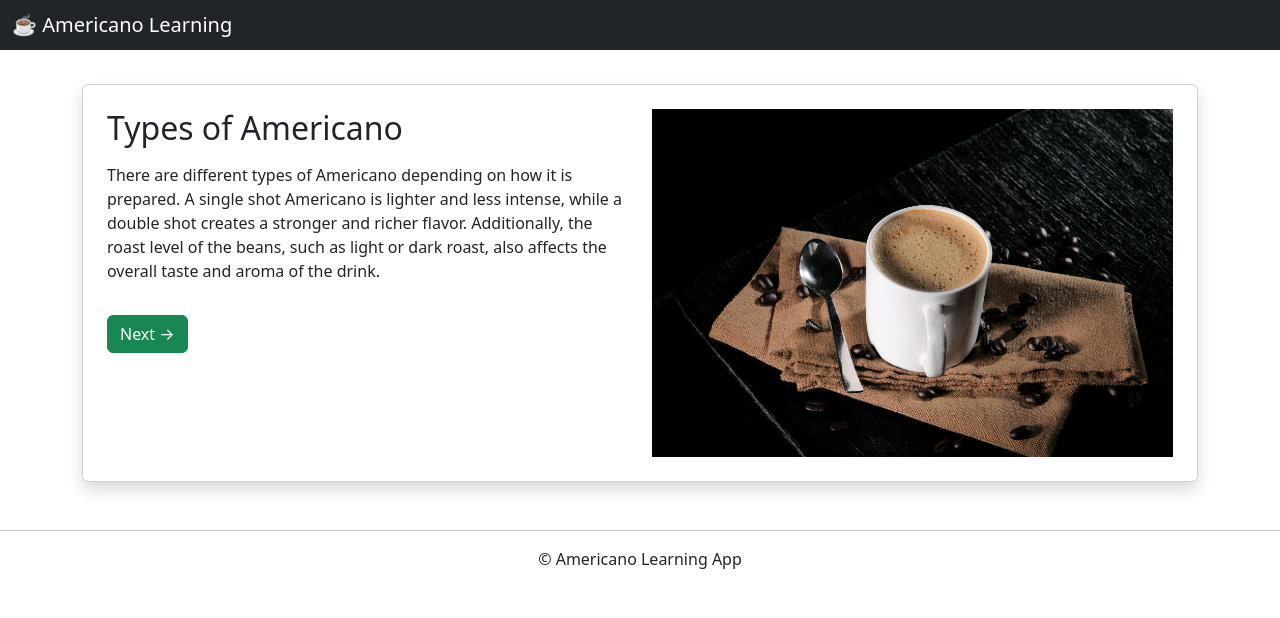
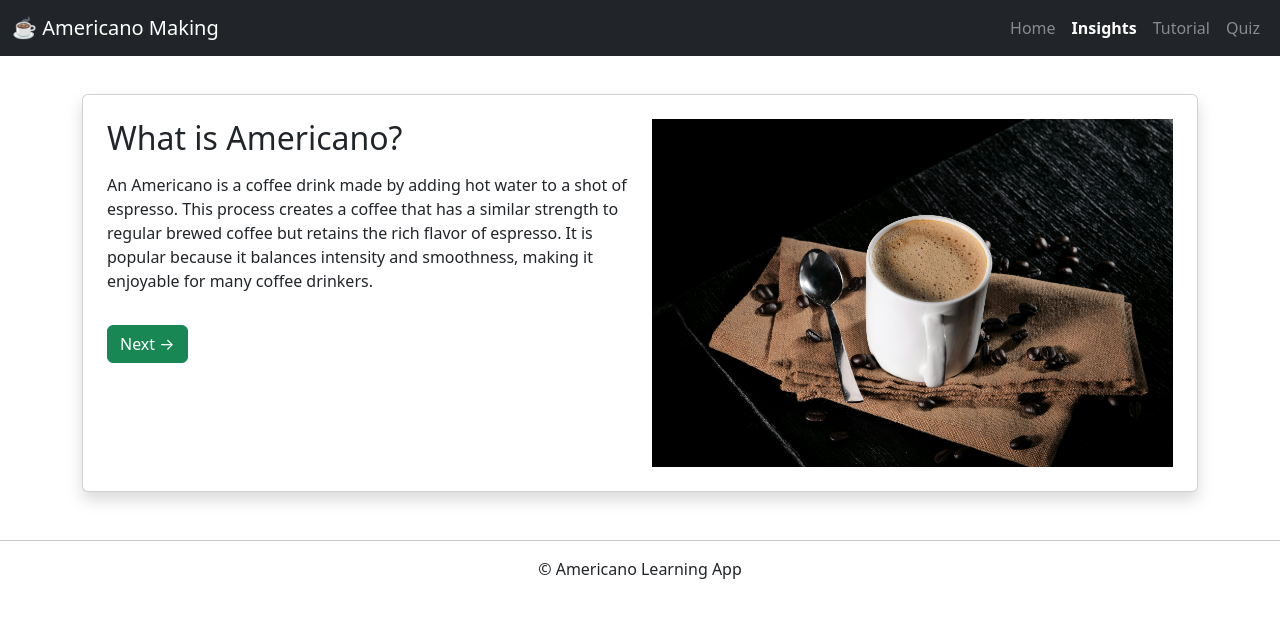
Before and after one commit to KaiLoonLow01/Kai_Loon_Low, a Flask app: page /learn/1 in a window 1280 px wide. Shown: the top 618 px of the page. Run offline with Flask 3, Linux system fonts and the light colour scheme.

Commit message:
completing technical part

```diff
--- a/app.py
+++ b/app.py
@@ -16,14 +16,14 @@ learn_data = [
         "image": "/static/images/americano.jpg"
     },
     {
-        "title": "Ingredients",
+        "title": "Ingredients & Tools",
         "content": "To make an Americano, you need a few simple ingredients and tools. The main components are freshly ground coffee beans and hot water. An espresso machine is used to extract the coffee properly. The quality of the beans and the freshness of the grind play a major role in the final taste of the drink.",
         "image": "/static/images/americano.jpg"
     },
     {
         "title": "Coffee Beans",
         "content": "Coffee beans are one of the most important factors that influence the taste of an Americano. Different types of beans produce different flavor profiles, ranging from smooth and mild to strong and bitter. By exploring different beans, you can understand how each type affects the final taste of your coffee.",
-        "action": "/beans"
+        "action": "/learn/6"
     },
     {
         "title": "Best Beans",
@@ -36,34 +36,36 @@ learn_data = [
         # "image": "/static/images/temperature.jpg"
     },
     {
-        "title": "Preparation",
-        "content": "Preparing an Americano involves several important steps. First, the coffee beans are ground to the correct consistency. Then, the coffee is tamped evenly in the portafilter before brewing the espresso. Finally, hot water is added to the espresso to create the Americano. Each step must be done carefully to achieve the best flavor.",
+        "title": "Step-1 Pull a ‘blank shot’",
+        "content": "Before brewing espresso, run hot water through the machine with an empty portafilter (no coffee). This quick “blank shot” warms up the group head and portafilter, stabilizes brewing temperature, and rinses away any old coffee residue. Let the water run for about 3–5 seconds (or until it flows smoothly), and if possible, run it into your cup to preheat the cup as well. Discard the water, then proceed to brew your espresso.",
         "image": "/static/images/preparation.jpg"
     }
     ,
     {
-        "title": "Step-1: Grinding Coffee Beans",
+        "title": "Step-2: Grinding Coffee Beans",
         "content": "The first step in preparing an Americano is grinding the coffee beans. The beans should be ground to a medium-fine consistency, similar to table salt. This allows proper extraction during brewing. If the grind is too coarse, the coffee will be weak, and if it is too fine, it may become overly bitter or over-extracted.",
         "image": "/static/images/preparation.jpg"
     },
     {
-        "title": "Step-2: Tamping the Coffee",
+        "title": "Step-3 Fill the portafilter",
+        "content": "For a single shot of espresso, use about 0.2 ounces of ground beans (one rounded teaspoon). Use one rounded tablespoon (0.6 ounces) of ground beans for a double espresso.",
+        "image": "/static/images/preparation.jpg"
+    }
+    ,
+    {
+        "title": "Step-4: Tamping the Coffee",
         "content": "After grinding, the coffee grounds are placed into the portafilter and evenly tamped down using a tamper. This step is important because it ensures uniform pressure during extraction. Uneven tamping can cause water to flow irregularly, leading to poor flavor balance in the espresso shot.",
         "image": "/static/images/preparation.jpg"
     },
     {
-        "title": "Step-3: Brewing Espresso",
+        "title": "Step-5: Brewing Espresso",
         "content": "Once the coffee is properly tamped, it is placed into the espresso machine for brewing. Hot pressurized water is forced through the compacted coffee grounds to extract rich espresso. The brewing time usually lasts around 25 to 30 seconds, producing a strong and concentrated coffee base.",
         "image": "/static/images/preparation.jpg"
     },
+
     {
-        "title": "Step-4: Adding Hot Water",
-        "content": "After the espresso is brewed, hot water is added to it to create the Americano. The ratio of water to espresso can vary depending on taste preference. This step dilutes the intensity of espresso while preserving its aroma and flavor, resulting in a smoother coffee drink.",
-        "image": "/static/images/preparation.jpg"
-    },
-    {
-        "title": "Step-5: Final Americano",
-        "content": "The final step is serving the Americano. At this stage, the drink has a balanced flavor that combines the strength of espresso with the smoothness of hot water. It can be enjoyed plain or customized with milk or sugar depending on personal preference.",
+        "title": "Step-6: Adding Hot Water And Serve",
+        "content": "After the espresso is brewed, hot water is added to it to create the Americano. The ratio of water to espresso can vary depending on taste preference. This step dilutes the intensity of espresso while preserving its aroma and flavor. The final step is serving the Americano. At this stage, the drink has a balanced flavor that combines the strength of espresso with the smoothness of hot water. It can be enjoyed plain or customized with milk or sugar depending on personal preference.",
         "image": "/static/images/preparation.jpg"
     }
 ]
@@ -73,30 +75,59 @@ quiz_data = [
         "question": "Which bean produces a more bitter taste?",
         "options": ["Arabica", "Robusta", "Dark roast"],
         "answer": "Robusta",
+        "tip": "Tip: Bean variety can strongly affect bitterness; Robusta usually has higher caffeine.",
         "feedback": {
-            "Arabica": "Arabica is smoother and less bitter.",
-            "Robusta": "Correct! Robusta is more bitter due to high caffeine.",
-            "Dark roast": "Roast affects taste, but bean type matters more here."
+            "Arabica": "Arabica is usually smoother and less bitter than Robusta.",
+            "Robusta": "Correct! Robusta tends to be more bitter due to higher caffeine and stronger flavor.",
+            "Dark roast": "Roast level affects bitterness, but this question is about bean type."
         }
     },
     {
-        "question": "Which factor affects bitterness more?",
+        "question": "Which factor affects bitterness more during extraction?",
         "options": ["Water temperature", "Brewing time", "Amount of sugar"],
         "answer": "Water temperature",
+        "tip": "Tip: Extraction depends on brewing variables like temperature and time, not sweetness.",
         "feedback": {
-            "Water temperature": "Correct! Temperature controls extraction.",
-            "Brewing time": "Partially correct but less impactful.",
-            "Amount of sugar": "Sugar affects sweetness, not bitterness."
+            "Water temperature": "Correct! Temperature influences extraction rate and bitterness.",
+            "Brewing time": "Brewing time matters too, but temperature is a major driver of extraction.",
+            "Amount of sugar": "Sugar changes sweetness, not extraction bitterness."
         }
     },
     {
-        "question": "Which gives stronger coffee?",
+        "question": "Which gives a stronger Americano base?",
         "options": ["Single shot", "Double shot", "Adding more water"],
         "answer": "Double shot",
+        "tip": "Tip: Strength is primarily determined by how much espresso you extract before diluting.",
         "feedback": {
-            "Single shot": "Single shot is lighter and less strong.",
-            "Double shot": "Correct! More espresso = stronger coffee.",
-            "Adding more water": "Water dilutes coffee, making it weaker."
+            "Single shot": "Single shot is lighter and less strong than a double shot.",
+            "Double shot": "Correct! More espresso creates a stronger base.",
+            "Adding more water": "More water dilutes coffee, making it weaker."
+        }
+    },
+
+    # New Q4 (from image)
+    {
+        "question": "Which roast gives a smoky flavor?",
+        "options": ["Light roast", "Dark roast", "Medium roast"],
+        "answer": "Dark roast",
+        "tip": "Tip: Dark roasts are roasted longer, which brings out deeper, smokier flavors and reduces acidity.",
+        "feedback": {
+            "Light roast": "Light roasts tend to be brighter and more acidic, with less smoky flavor.",
+            "Dark roast": "Correct! Dark roast commonly has a smoky, bold flavor due to longer roasting.",
+            "Medium roast": "Medium roasts are more balanced and typically less smoky than dark roasts."
+        }
+    },
+
+    # New Q5 (from image)
+    {
+        "question": "Which factor mainly controls how strong an Americano tastes?",
+        "options": ["Amount of espresso", "Water temperature", "Amount of sugar"],
+        "answer": "Amount of espresso",
+        "tip": "Tip: Strength mostly depends on how much espresso is used and how much it’s diluted with water.",
+        "feedback": {
+            "Amount of espresso": "Correct! More espresso (e.g., double shot) generally makes a stronger Americano.",
+            "Water temperature": "Temperature affects extraction and bitterness, but it’s not the main control for overall strength.",
+            "Amount of sugar": "Sugar changes sweetness, not the coffee’s strength."
         }
     }
 ]
@@ -124,7 +155,7 @@ beans = [
     }
 ]
 
-
+print(len(learn_data)+len(beans))
 app = Flask(__name__)
 app.secret_key = "secret"
 
@@ -135,86 +166,55 @@ def home():
 # Start
 session={}
 session['answers']=[]
-session['progress']=[]
-@app.route("/start")
-def start():
-    return redirect("/learn/0")
-
-# Learning
+session['corrected']=0
+session['progress']=0
+@app.route("/learn_complete")
+def end_learning():
+    return render_template("end_learn.html")
 @app.route("/learn/<int:step>")
 def learn(step):
-    if step >= len(learn_data):
-        return redirect("/quiz/0")
+    if step > len(learn_data)+4:
+        return redirect("/learn_complete")
+    elif step>=6 and step<=9:
+        return render_template("bean.html",bean=beans[step-6],step=step,index=step-6, total=len(beans))
+    lesson = {}
+    if step>=10:
+        lesson=learn_data[step-5]
+    else:
+        lesson=learn_data[step-1]
 
-    lesson = learn_data[step]
-    session["progress"].append(step)
+    session["progress"]=step
 
     return render_template("learn.html", lesson=lesson, step=step)
 
-# Beans entry point
-@app.route("/beans")
-def beans_intro():
-    return redirect("/beans/0")
-
-
-
-@app.route("/beans/<int:i>")
-def bean_page(i):
-    if i >= len(beans):
-        return redirect("/learn/5")  # continue learning
-
-    bean = beans[i]
-    return render_template("bean.html", bean=bean, index=i, total=len(beans))
-
-
-
-@app.route("/select_bean/<int:i>")
-def select_bean(i):
-    session["selected_bean"] = beans[i]["name"]
-    return redirect("/learn/5")  # continue learning
-
-
 @app.route("/quiz/<int:q>", methods=["GET", "POST"])
 def quiz(q):
-    if q >= len(quiz_data):
+    if q==1:
+        session['corrected']=0
+        session['answers']=[]
+    if q > len(quiz_data):
         return redirect("/result")
 
     if request.method == "POST":
+        question = quiz_data[q-1]
+        correct = question["answer"]
         selected = request.form.get("answer")
         print(selected)
-        session['answers'].append(selected)
+        is_correct=False
+        if selected==correct :
+            if selected not in session['answers']:
+                session["corrected"]+=1
+                session['answers'].append(selected)
+            is_correct=True
         print(session)
-        return redirect(f"/feedback/{q}/{selected}")
+        return render_template("quiz.html",is_correct=is_correct,feedback_msg=question['feedback'][selected],q=question,next_q=q+1,total=len(quiz_data))
 
-    return render_template("quiz.html", q=quiz_data[q], index=q)
+    return render_template("quiz.html", q=quiz_data[q-1], index=q-1)
 
-# Feedback
-@app.route("/feedback/<int:q>/<option>")
-def feedback(q, option):
-    question = quiz_data[q]
-    # print(question)
-    correct = question["answer"]
-    # print(correct)
-    feedback_text = question["feedback"][option]
 
-    return render_template(
-        "feedback.html",
-        option=option,
-        correct=correct,
-        feedback=feedback_text,
-        next_q=q + 1
-    )
-
-# Result
 @app.route("/result")
 def result():
-    score = 0
-    for i, ans in enumerate(session["answers"]):
-        if ans == quiz_data[i]["answer"]:
-            print(ans)
-            score += 1
-    print(score)
-    return render_template("result.html", score=score, total=len(quiz_data))
+    return render_template("result.html", score=session["corrected"], total=len(quiz_data))
 
 
 if __name__ == "__main__":
--- a/templates/home.html
+++ b/templates/home.html
@@ -6,5 +6,5 @@
 <h1>Welcome ☕</h1>
 <p>Learn how to make and understand Americano coffee.</p>
 
-<a href="/start" class="btn btn-primary">Start Learning</a>
+<a href="/learn/1" class="btn btn-primary">Start Learning</a>
 {% endblock %}
--- a/templates/layout.html
+++ b/templates/layout.html
@@ -1,7 +1,8 @@
 <!DOCTYPE html>
 <html lang="en">
 <head>
-    <meta charset="UTF-8">
+  <meta charset="UTF-8" />
+  <meta name="viewport" content="width=device-width, initial-scale=1" />
   <title>{% block title %}Americano App{% endblock %}</title>
 
   <!-- Bootstrap -->
@@ -9,30 +10,57 @@
   <script src="https://code.jquery.com/jquery-3.6.0.min.js"></script>
 
   <style>
-        body {
-            padding-top: 60px;
-        }
-        .navbar-brand:hover {
-            opacity: 0.8;
-        }
+    body { padding-top: 70px; }
+    .navbar-brand:hover { opacity: 0.85; }
+
+    /* optional: nicer spacing for nav links */
+    .navbar .nav-link { opacity: 0.85; }
+    .navbar .nav-link:hover,
+    .navbar .nav-link:focus { opacity: 1; }
+    .navbar .nav-link.active { opacity: 1; font-weight: 600; }
   </style>
 </head>
 
 <body>
 
 <!-- Navbar -->
-<nav class="navbar navbar-dark bg-dark fixed-top">
+<nav class="navbar navbar-dark bg-dark fixed-top navbar-expand-md">
   <div class="container-fluid">
+
     <a href="/" class="navbar-brand mb-0 h1 text-decoration-none">
-            ☕ Americano Learning
+      ☕ Americano Making
     </a>
+
+    <!-- Mobile toggle -->
+    <button class="navbar-toggler" type="button" data-bs-toggle="collapse" data-bs-target="#mainNav"
+            aria-controls="mainNav" aria-expanded="false" aria-label="Toggle navigation">
+      <span class="navbar-toggler-icon"></span>
+    </button>
+
+    <div class="collapse navbar-collapse" id="mainNav">
+      <ul class="navbar-nav ms-auto">
+        <li class="nav-item">
+          <a class="nav-link {% if request.path == '/' %}active{% endif %}" href="/">Home</a>
+        </li>
+        <li class="nav-item">
+          <a class="nav-link {% if request.path.startswith('/learn') and  step is defined and step<12 %}active{% endif %}" href="/learn/1">Insights</a>
+        </li>
+        <li class="nav-item">
+          <a class="nav-link {% if request.path.startswith('/learn') and step is defined and step>=12 %}active{% endif %}" href="/learn/12">Tutorial</a>
+        </li>
+        <li class="nav-item">
+          <a class="nav-link {% if request.path.startswith('/quiz') or request.path.startswith('/feedback') or request.path.startswith('/result') %}active{% endif %}"
+             href="/quiz/1">Quiz</a>
+        </li>
+      </ul>
+    </div>
+
   </div>
 </nav>
 
 <!-- Main Content -->
 <div class="container mt-4">
-    {% block content %}
-    {% endblock %}
+  {% block content %}{% endblock %}
 </div>
 
 <!-- Footer -->
@@ -41,5 +69,7 @@
   <p>© Americano Learning App</p>
 </footer>
 
+<!-- Bootstrap JS (needed for navbar toggle) -->
+<script src="https://cdn.jsdelivr.net/npm/bootstrap@5.3.0/dist/js/bootstrap.bundle.min.js"></script>
 </body>
 </html>
--- a/templates/result.html
+++ b/templates/result.html
@@ -7,5 +7,5 @@
 
 <p class="fs-4">{{ score }} / {{ total }}</p>
 
-<a href="/start" class="btn btn-success">Restart</a>
+<a href="/" class="btn btn-success">Restart</a>
 {% endblock %}
```
Also changed, not shown: templates/bean.html (+3 -4 lines), templates/end_learn.html (added, +21 -0 lines), templates/quiz.html (+64 -9 lines). Lines whose indentation alone changed are shown as unchanged.
